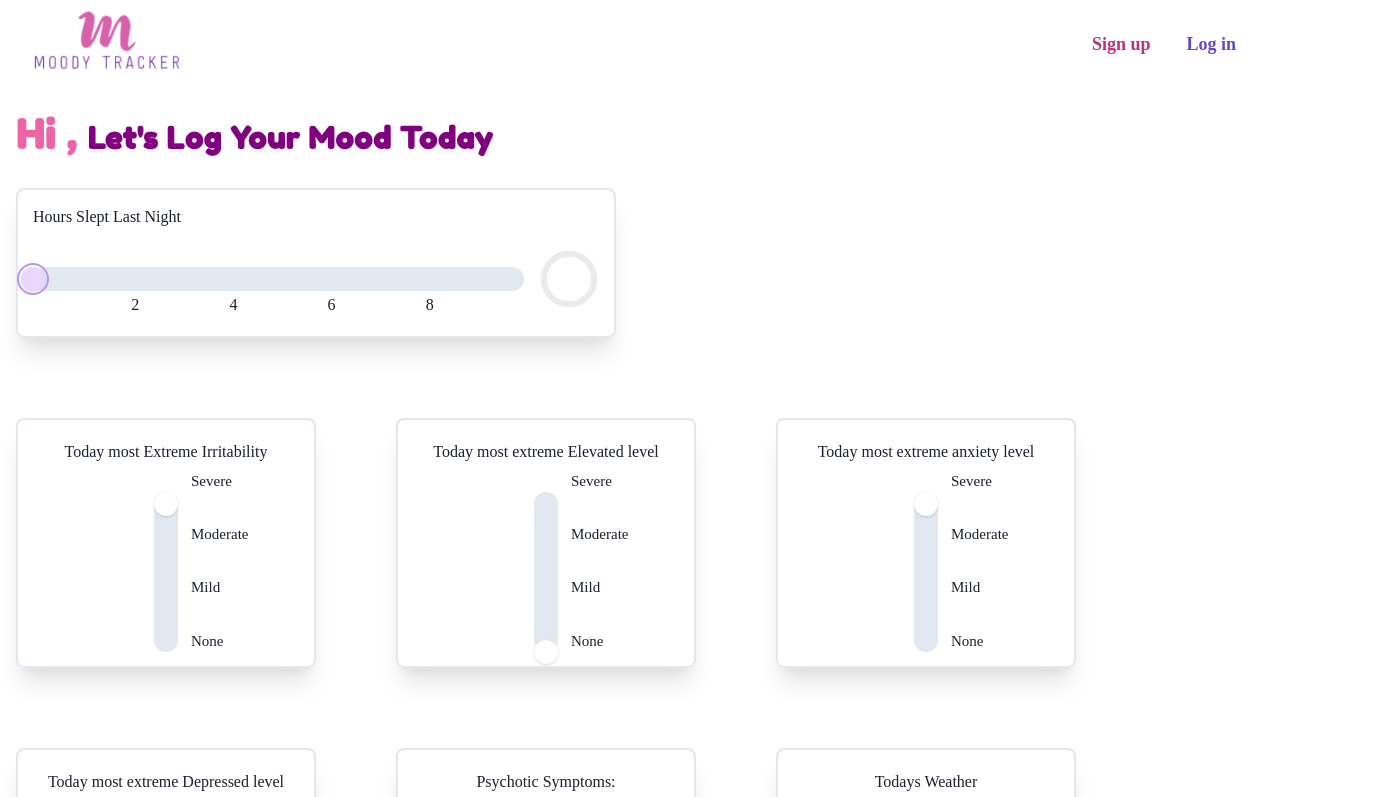
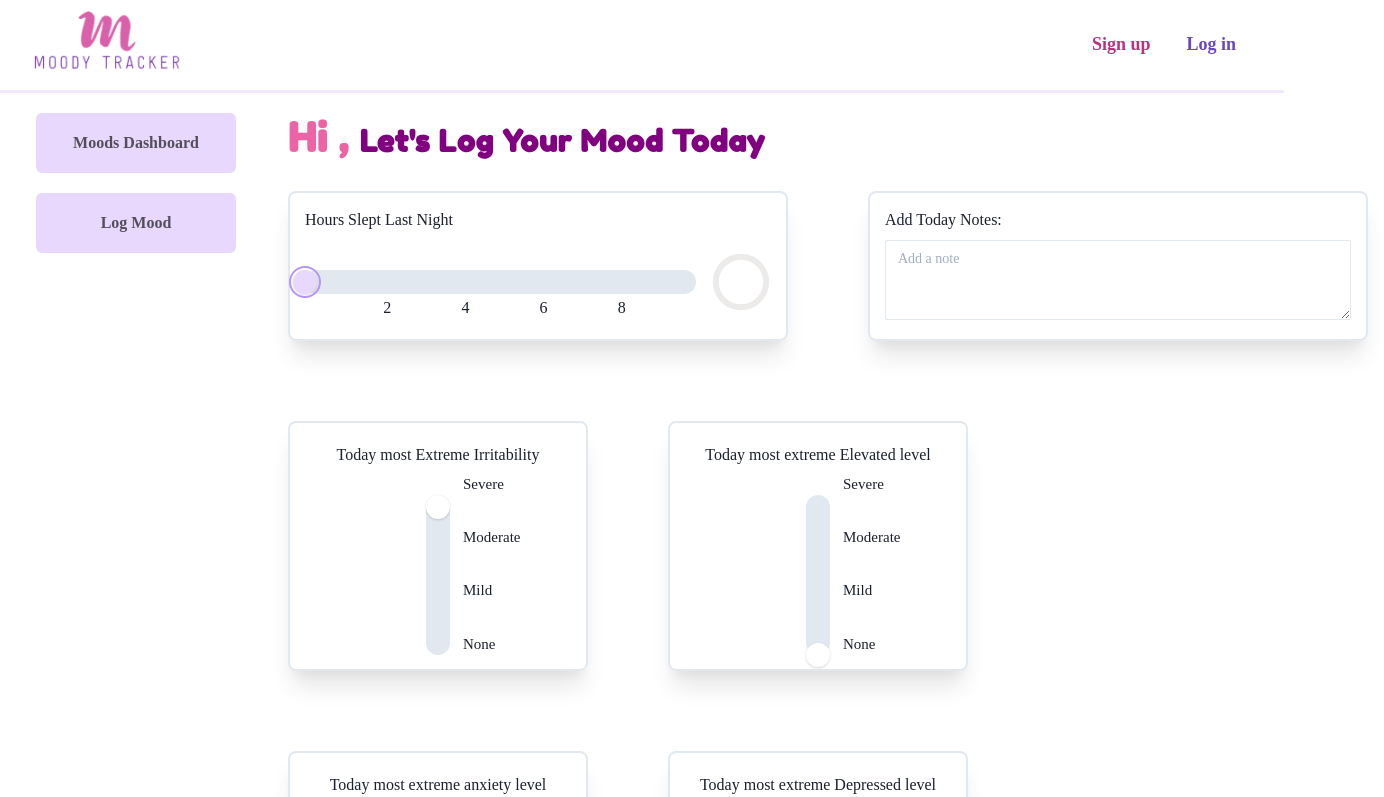
Before and after one commit to kenny-kogi/MoodyTracker-Client, a React (Create React App) app: page /mood/record in a window 1280 px wide. Shown: the top 797 px of the page, 1384 px wide, since content can reach past the window. Built offline with nearby package versions, Linux system fonts and the light colour scheme; no server answers; a web font is replaced by a local one.

Commit message:
sidemenu changes

```diff
--- a/src/components/LogMood/LogMood.js
+++ b/src/components/LogMood/LogMood.js
@@ -2,7 +2,15 @@ import React, { useEffect, useState } from "react";
 import Navbar from "../Home/Navbar/Navbar";
 import axios from "axios";
 import { useNavigate } from "react-router";
-import { Button, Box, Container, Heading, Text } from "@chakra-ui/react";
+import {
+  Button,
+  Box,
+  Container,
+  Heading,
+  Text,
+  Divider,
+  Flex,
+} from "@chakra-ui/react";
 import Irritability from "./moods/Irritability";
 import Elevated from "./moods/Elevated";
 import HoursSlept from "./moods/HoursSlept";
@@ -11,6 +19,8 @@ import Depressed from "./moods/Depressed";
 import Psychotic from "./moods/Psychotic";
 import Weather from "./moods/Weather";
 import MoodNote from "./moods/MoodNote";
+import SideMenu from "./sidemenu/SideMenu";
+// import Activity from "./moods/Activity";
 
 const LogMood = ({ loggedInStatus, user }) => {
   const [errors, setErrors] = useState({
@@ -119,8 +129,11 @@ const LogMood = ({ loggedInStatus, user }) => {
   return (
     <>
       <Navbar loggedInStatus={loggedInStatus} />
-      <Box pt="5">
-        <Container maxWidth="container.xl">
+      <Divider border="2px solid" borderColor="purple.100" />
+      <Flex flexDirection="row">
+        <SideMenu />
+
+        <Container maxWidth="7xl" m={0} pt={5}>
           <Heading
             as="h1"
             size="sm"
@@ -137,10 +150,16 @@ const LogMood = ({ loggedInStatus, user }) => {
           </Heading>
           <form onSubmit={handleSubmit}>
             <Box>
-              <HoursSlept
-                handleChange={handleChange}
-                circularValue={circularValue}
-              />
+              <Box display="flex" flexDirection="row" gap={20}>
+                <HoursSlept
+                  handleChange={handleChange}
+                  circularValue={circularValue}
+                />
+                <MoodNote
+                  value={mood.mood_note}
+                  handleMoodNoteChange={handleMoodNoteChange}
+                />
+              </Box>
               <Box
                 as="flex"
                 flexDirection="row"
@@ -154,10 +173,7 @@ const LogMood = ({ loggedInStatus, user }) => {
                 <Depressed handleDepressed={handleDepressed} />
                 <Psychotic checked={checked} setChecked={setChecked} />
                 <Weather weather={mood.weather} handleWeather={handleWeather} />
-                <MoodNote
-                  value={mood.mood_note}
-                  handleMoodNoteChange={handleMoodNoteChange}
-                />
+                {/* <Activity /> */}
               </Box>
               <Button
                 type="submit"
@@ -174,7 +190,7 @@ const LogMood = ({ loggedInStatus, user }) => {
             </Box>
           </form>
         </Container>
-      </Box>
+      </Flex>
     </>
   );
 };
--- a/src/components/LogMood/moods/HoursSlept.js
+++ b/src/components/LogMood/moods/HoursSlept.js
@@ -13,7 +13,7 @@ import {
 const HoursSlept = ({ handleChange, circularValue }) => {
   return (
     <Box
-      width="600px"
+      width="500px"
       height="150px"
       alignItems="center"
       justifyContent="center"
--- a/src/components/LogMood/moods/MoodNote.js
+++ b/src/components/LogMood/moods/MoodNote.js
@@ -4,7 +4,7 @@ import { Box, Textarea, Text } from "@chakra-ui/react";
 const MoodNote = ({ value, handleMoodNoteChange }) => {
   return (
     <Box
-      width="600px"
+      width="500px"
       height="150px"
       alignItems="center"
       justifyContent="center"
--- /dev/null
+++ b/src/components/LogMood/sidemenu/SideMenu.js
@@ -0,0 +1,35 @@
+import React from "react";
+import { Container, Box, Button } from "@chakra-ui/react";
+
+const SideMenu = () => {
+  return (
+    <Container maxWidth="17rem" m={0}>
+      <Box flexDirection="column" p={5}>
+        <Button
+          mb={5}
+          width="200px"
+          height="60px"
+          bgColor="purple.100"
+          color="blackAlpha.700"
+          _hover={{ bg: "purple", color: "white" }}
+          fontWeight="bold"
+        >
+          Moods Dashboard
+        </Button>
+
+        <Button
+          width="200px"
+          height="60px"
+          bgColor="purple.100"
+          color="blackAlpha.700"
+          _hover={{ bg: "purple", color: "white" }}
+          fontWeight="bold"
+        >
+          Log Mood
+        </Button>
+      </Box>
+    </Container>
+  );
+};
+
+export default SideMenu;
```
Also changed, not shown: src/components/LogMood/moods/Activity.js (+15 -1 lines).
